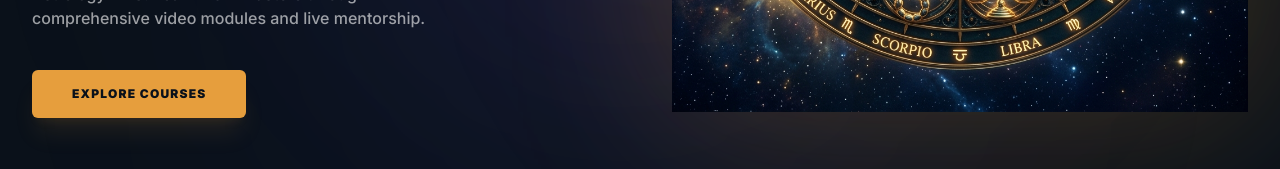
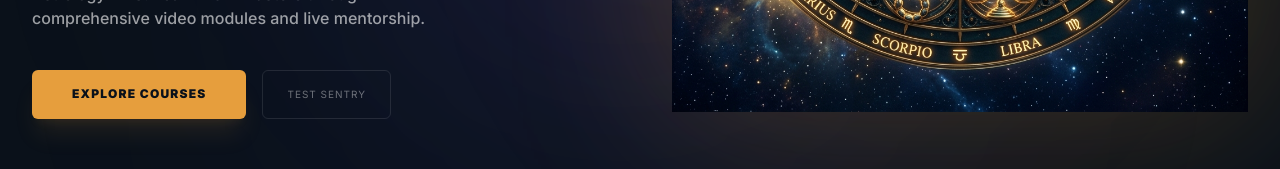
Before and after one commit to lavishstarsoft/tantra_astro_next_dashboard, a Next.js app: page / in a window 1280 px wide. Shown: the part 600-769 px from the top of the page. Built offline with nearby package versions, Linux system fonts and the light colour scheme.

Commit message:
Add temporary buttons to test Sentry error reporting

```diff
--- a/src/app/page.tsx
+++ b/src/app/page.tsx
@@ -64,13 +64,19 @@ export default function LandingPage() {
                 </p>
               </motion.div>
 
-              <motion.div variants={fadeInUp}>
+              <motion.div variants={fadeInUp} className="flex gap-4">
                 <Link
                   href="/login"
                   className="inline-block px-10 py-4 bg-[#E69E3D] text-[#0A111A] rounded-md font-black uppercase tracking-widest text-xs hover:bg-white transition-all shadow-xl shadow-[#E69E3D]/10"
                 >
                   Explore Courses
                 </Link>
+                <button
+                  onClick={() => { throw new Error("Sentry Test Error from AstroTantra Web!"); }}
+                  className="px-6 py-4 border border-white/10 text-white/40 rounded-md text-[10px] uppercase tracking-widest hover:text-white transition-all"
+                >
+                  Test Sentry
+                </button>
               </motion.div>
             </motion.div>
 
```
